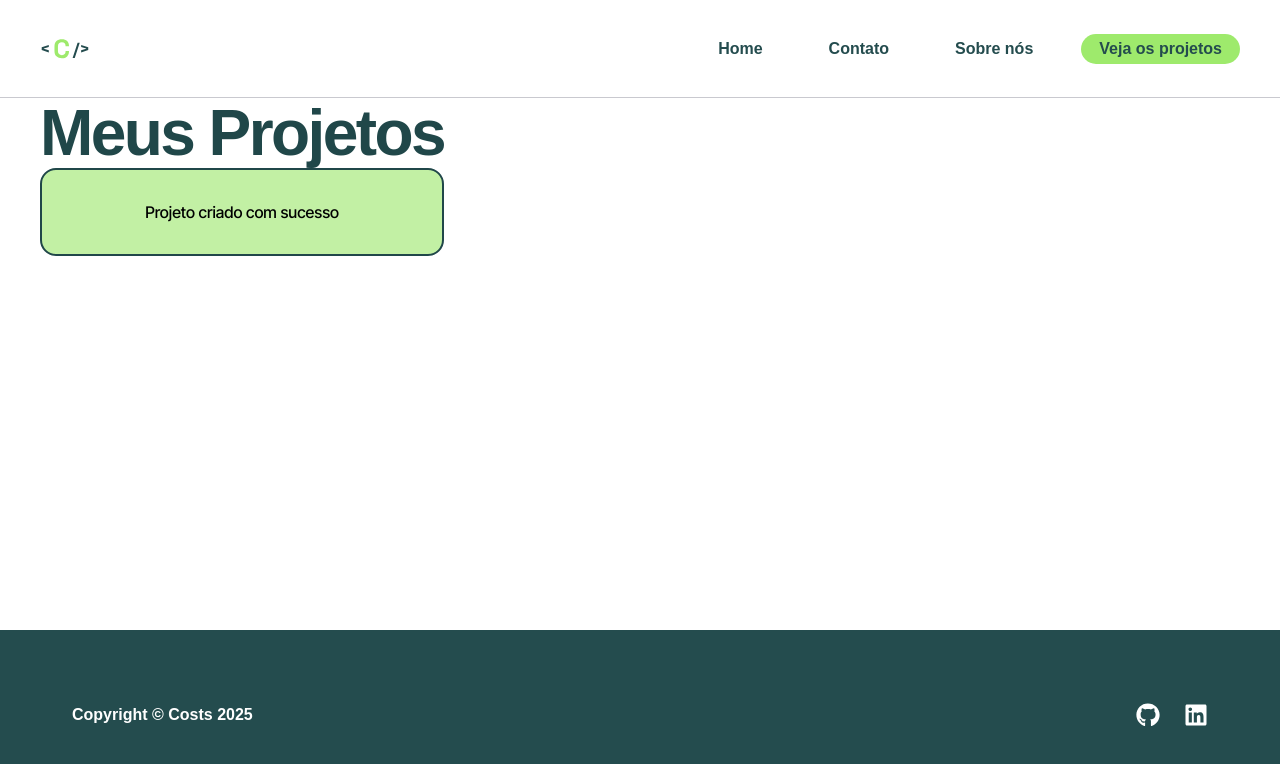
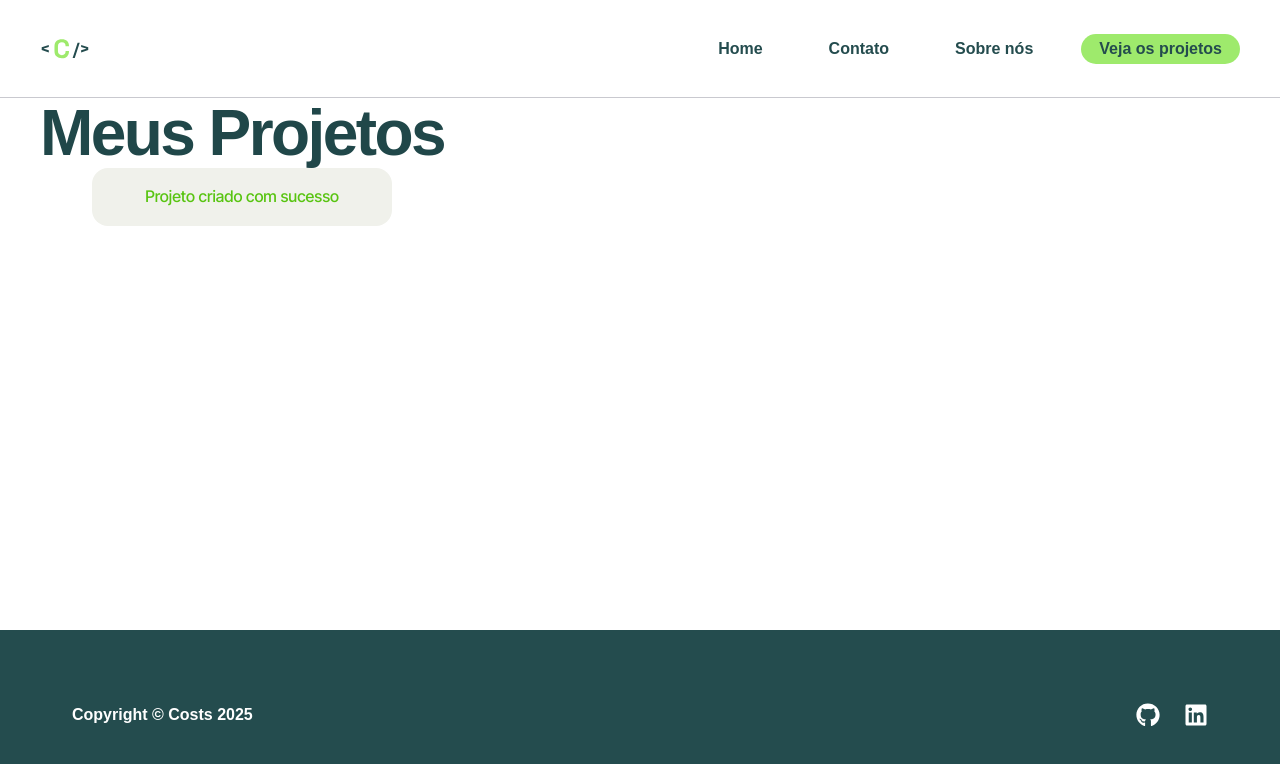
Before and after one commit to thisdev-davi/costs, a React (Create React App) app: page /newproject in a window 1280 px wide. Both pictures are taken after typing "Sample", "5" into the empty fields and a click on the button "Criar Projeto". Shown: the top 764 px of the page. Built offline with nearby package versions, Linux system fonts and the light colour scheme; no server answers; data requests are answered from the project's data file; a web font is replaced by a local one.

Commit message:
ui message

```diff
--- a/src/components/layout/Message.js
+++ b/src/components/layout/Message.js
@@ -22,7 +22,7 @@ function Message({type, msg}) {
     return (
         < >
             {visible && (
-                <div className={`${styles.message} ${styles[type]}`}>{msg}</div>
+                <div className={`${styles.message} ${styles[type]}`}><p>{msg}</p></div>
             )
             }
         </>
--- a/src/components/layout/Message.module.css
+++ b/src/components/layout/Message.module.css
@@ -1,25 +1,24 @@
     .message {
-        width: 100%;
-        padding: 2em;
-        margin: 0 auto;
+        width: fit-content;
+        min-width: 300px;
+        padding: 1em 3em;
+        margin: 0 auto 2em auto;
         text-align: center;
-        margin-bottom: 2em;
         border-radius: 16px;
-        border: 2px solid #204749;
+
+        background-color: #f0f1eb;
+        display: block;
     }
 
-    .success {
-        background-color: #c2f0a4;
+    .message p {
+        margin: 0;
+        color: #204749;
     }
 
     .success p {
-        color: #204749;
-    }
-
-    .error {
-        background-color: #ff464646;
+        color: #58C411;
     }
 
     .error p {
-        color: #204749;
+        color: #ff4646;
     }
```
